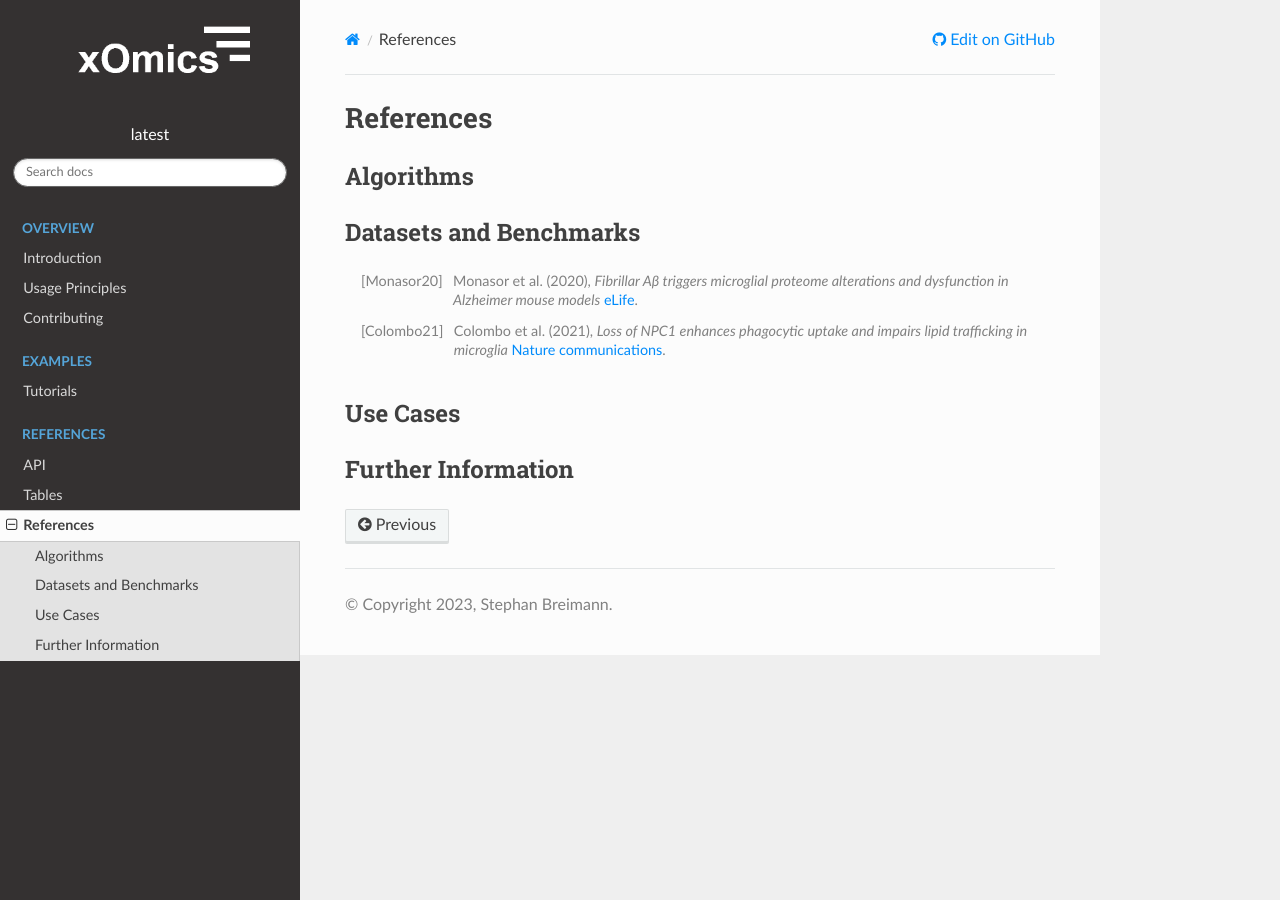
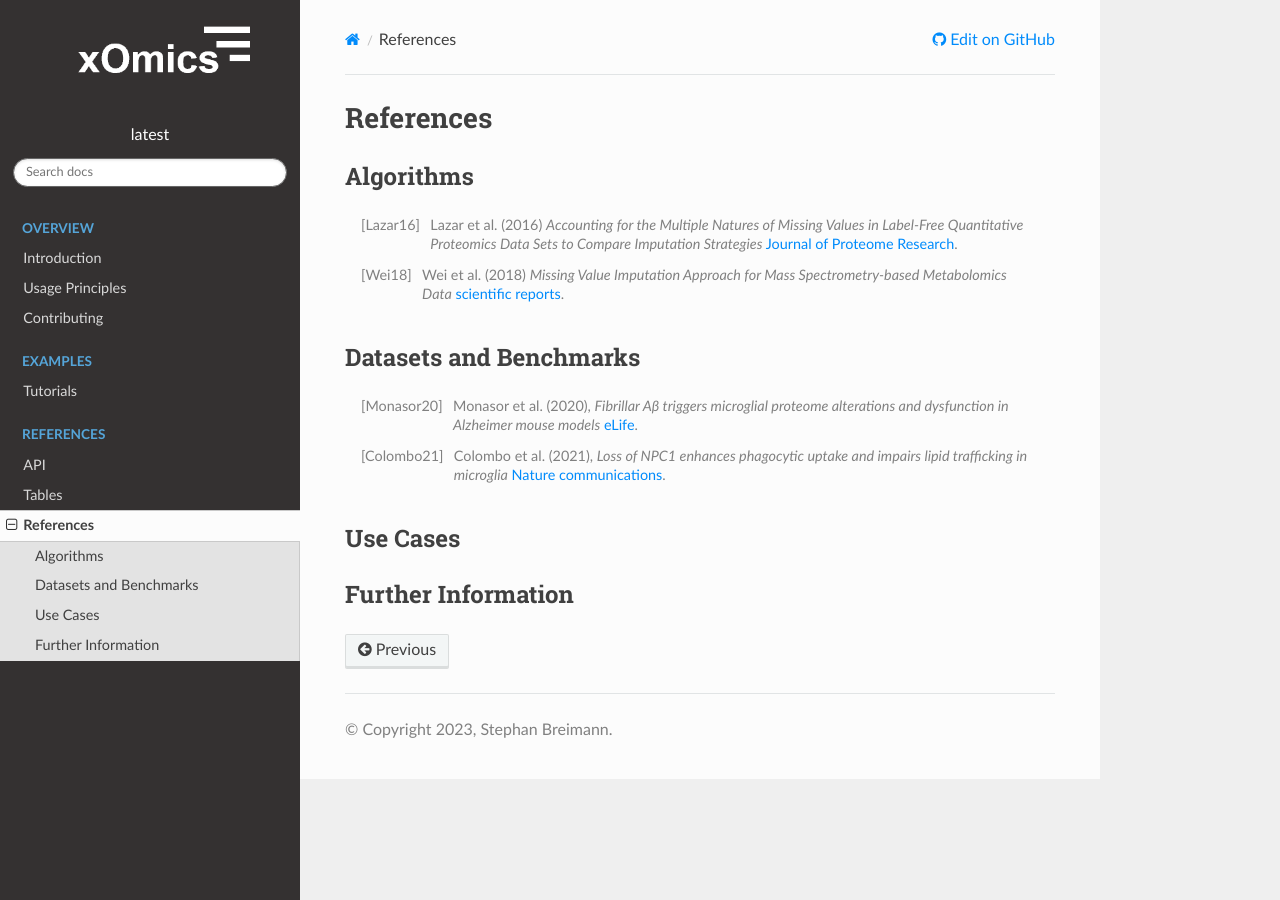
Before and after one commit to breimanntools/xomics, a Sphinx documentation site: the page built from docs/source/index/references.rst, in a window 1280 px wide. Built offline with Sphinx 7.4.7 and the Read the Docs theme 2.0.0, drawn with Linux system fonts in a browser that asks for light colours.

Commit message:
Update cImpute

```diff
--- a/docs/source/index/references.rst
+++ b/docs/source/index/references.rst
@@ -25,6 +25,14 @@ References
 
 Algorithms
 ----------
+.. [Lazar16] Lazar et al. (2016)
+    *Accounting for the Multiple Natures of Missing Values in Label-Free Quantitative Proteomics
+    Data Sets to Compare Imputation Strategies*
+    `Journal of Proteome Research <https://pubs.acs.org/doi/10.1021/acs.jproteome.5b00981>`__.
+
+.. [Wei18] Wei et al. (2018)
+    *Missing Value Imputation Approach for Mass Spectrometry-based Metabolomics Data*
+    `scientific reports <https://www.nature.com/articles/s41598-017-19120-0>`__.
 
 Datasets and Benchmarks
 -----------------------
```
Also changed, not shown: 1 other file.
